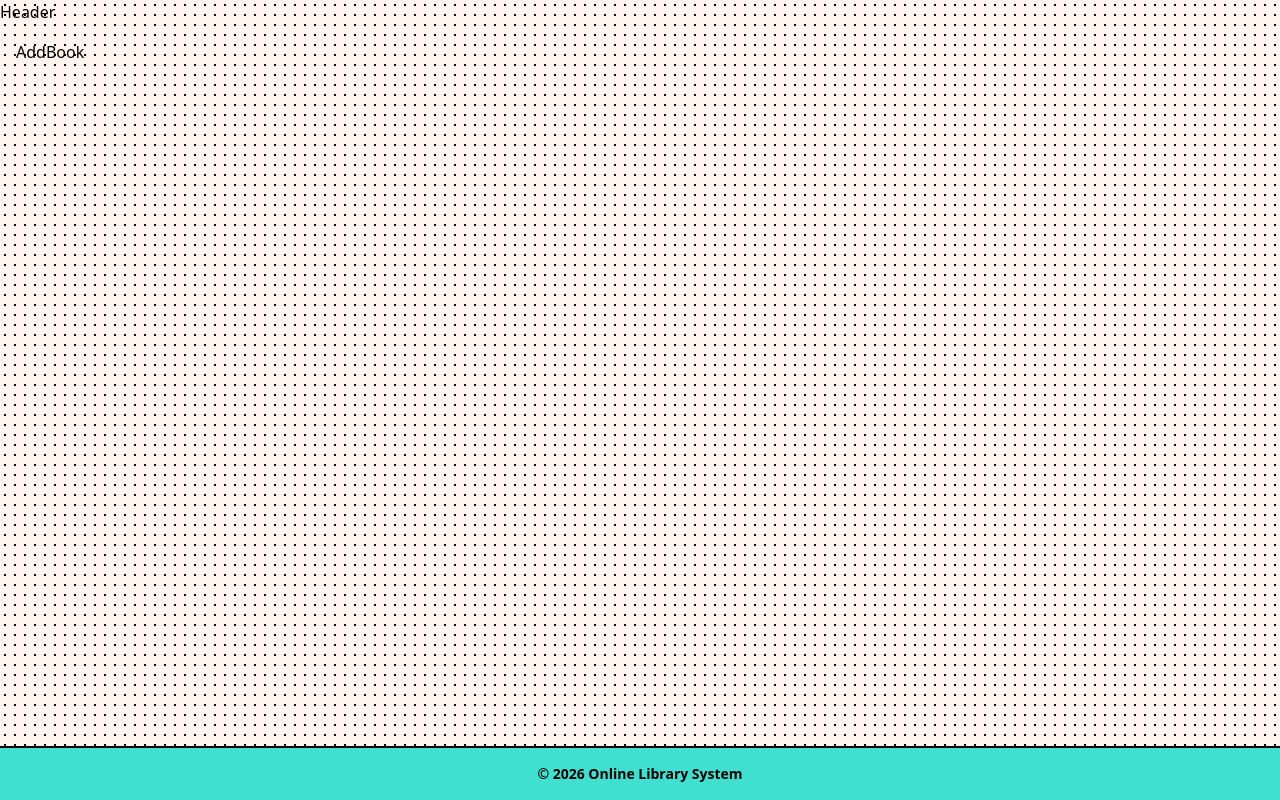
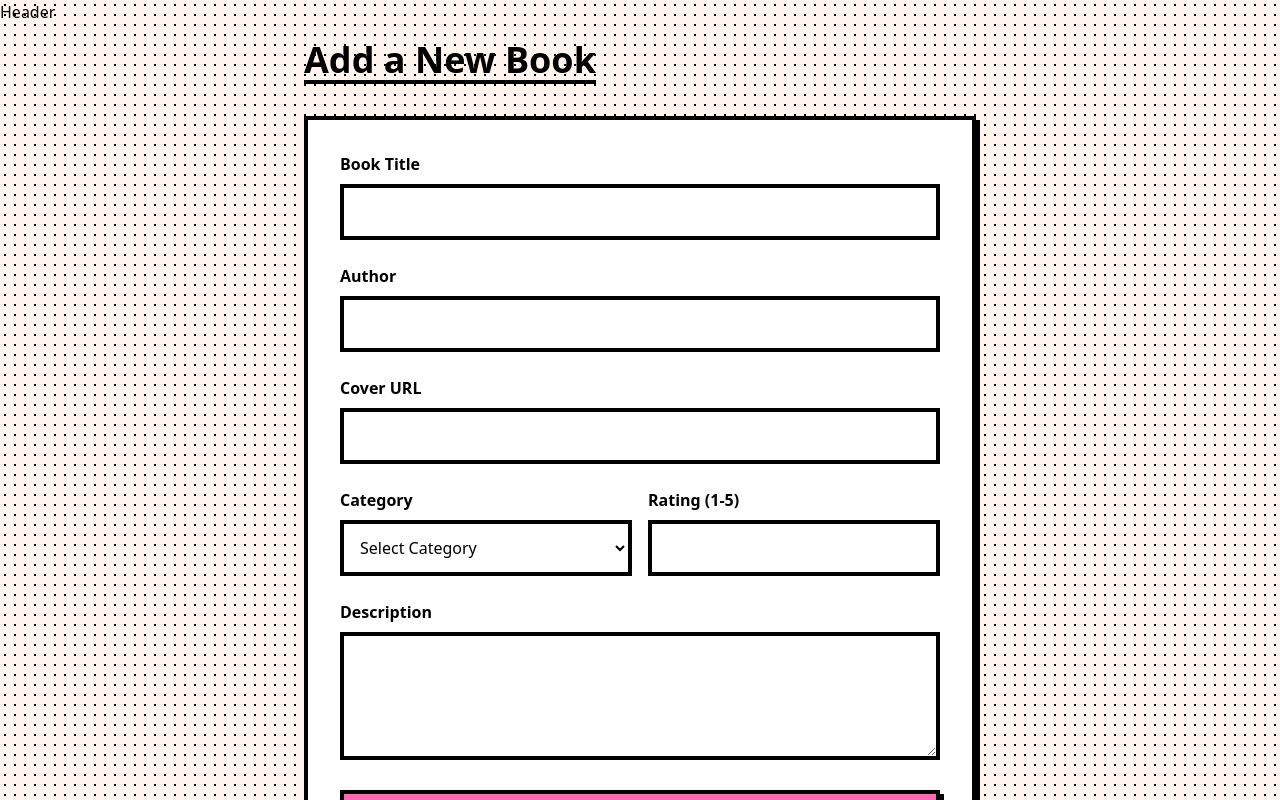
Before and after one commit to AtulMishra001/online-library, a React (Vite) app: page /add-book in a window 1280 px wide. Shown: the top 800 px of the page. Built offline with nearby package versions, Linux system fonts and the light colour scheme.

Commit message:
bookDetailes and addBook pages are designed and validated

```diff
--- a/src/pages/AddBook.jsx
+++ b/src/pages/AddBook.jsx
@@ -1,9 +1,185 @@
-import React from 'react'
+import { useState } from "react";
+import { useDispatch } from "react-redux";
+import { useNavigate } from "react-router-dom";
+import { addBook } from "../redux/booksSlice";
 
 const AddBook = () => {
+  const dispatch = useDispatch();
+  const navigate = useNavigate();
+
+  const [formData, setFormData] = useState({
+    title: "",
+    author: "",
+    category: "",
+    description: "",
+    rating: "",
+    url: ""
+  });
+
+  const [errors, setErrors] = useState({});
+
+  const handleChange = (e) => {
+    setFormData({ ...formData, [e.target.name]: e.target.value });
+  };
+
+  const validate = () => {
+    const newErrors = {};
+    if (!formData.title) newErrors.title = "Title is required";
+    if (!formData.author) newErrors.author = "Author is required";
+    if (!formData.category) newErrors.category = "Category is required";
+    if (!formData.description)
+      newErrors.description = "Description is required";
+    if (!formData.rating || formData.rating < 1 || formData.rating > 5) {
+      newErrors.rating = "Rating must be between 1 and 5";
+    }
+    if(!formData.url) newErrors.url = "Image URL is required."
+    return newErrors;
+  };
+
+  const handleSubmit = (e) => {
+    e.preventDefault();
+    const validationErrors = validate();
+
+    if (Object.keys(validationErrors).length > 0) {
+      setErrors(validationErrors);
+      return;
+    }
+
+    // Create new book object
+    const newBook = {
+      id: Date.now(), // Simple unique ID
+      ...formData,
+      rating: Number(formData.rating),
+      coverColor: "bg-memphis-blue", // Default color for new books
+    };
+
+    // 1. Dispatch to Redux
+    dispatch(addBook(newBook));
+
+    // 2. Redirect to Browse Page
+    // We navigate to the category of the new book to see it immediately
+    navigate(`/books/${formData.category}`);
+  };
+
   return (
-    <div>AddBook</div>
-  )
-}
+    <div className="max-w-2xl mx-auto">
+      <h1 className="text-4xl font-black mb-8 border-b-4 border-black inline-block">
+        Add a New Book
+      </h1>
 
-export default AddBook
+      <form
+        onSubmit={handleSubmit}
+        className="bg-white p-8 border-4 border-black shadow-hard space-y-6"
+      >
+        {/* Title */}
+        <div>
+          <label className="block font-bold mb-2">Book Title</label>
+          <input
+            type="text"
+            name="title"
+            value={formData.title}
+            onChange={handleChange}
+            className={`w-full p-3 border-4 ${errors.title ? "border-red-500" : "border-black"} focus:outline-none focus:shadow-hard transition-all`}
+          />
+          {errors.title && (
+            <p className="text-red-600 font-bold mt-1">{errors.title}</p>
+          )}
+        </div>
+
+        {/* Author */}
+        <div>
+          <label className="block font-bold mb-2">Author</label>
+          <input
+            type="text"
+            name="author"
+            value={formData.author}
+            onChange={handleChange}
+            className={`w-full p-3 border-4 ${errors.author ? "border-red-500" : "border-black"} focus:outline-none focus:shadow-hard transition-all`}
+          />
+          {errors.author && (
+            <p className="text-red-600 font-bold mt-1">{errors.author}</p>
+          )}
+        </div>
+        {/*URL field*/}
+        <div>
+          <label className="block font-bold mb-2">Cover URL</label>
+          <input
+            type="text"
+            name="url"
+            value={formData.url}
+            onChange={handleChange}
+            className={`w-full p-3 border-4 ${errors.url ? "border-red-500" : "border-black"} focus:outline-none focus:shadow-hard transition-all`}
+          />
+          {errors.url && (
+            <p className="text-red-600 font-bold mt-1">{errors.url}</p>
+          )}
+        </div>
+
+        {/* Category & Rating Row */}
+        <div className="grid grid-cols-2 gap-4">
+          <div>
+            <label className="block font-bold mb-2">Category</label>
+            <select
+              name="category"
+              value={formData.category}
+              onChange={handleChange}
+              className={`w-full p-3 border-4 ${errors.category ? "border-red-500" : "border-black"} focus:outline-none focus:shadow-hard bg-white`}
+            >
+              <option value="">Select Category</option>
+              <option value="Fiction">Fiction</option>
+              <option value="Non-Fiction">Non-Fiction</option>
+              <option value="Sci-Fi">Sci-Fi</option>
+              <option value="Tech">Tech</option>
+              <option value="Self-Help">Self-Help</option>
+            </select>
+            {errors.category && (
+              <p className="text-red-600 font-bold mt-1">{errors.category}</p>
+            )}
+          </div>
+
+          <div>
+            <label className="block font-bold mb-2">Rating (1-5)</label>
+            <input
+              type="number"
+              name="rating"
+              min="1"
+              max="5"
+              step="0.1"
+              value={formData.rating}
+              onChange={handleChange}
+              className={`w-full p-3 border-4 ${errors.rating ? "border-red-500" : "border-black"} focus:outline-none focus:shadow-hard`}
+            />
+            {errors.rating && (
+              <p className="text-red-600 font-bold mt-1">{errors.rating}</p>
+            )}
+          </div>
+        </div>
+
+        {/* Description */}
+        <div>
+          <label className="block font-bold mb-2">Description</label>
+          <textarea
+            name="description"
+            value={formData.description}
+            onChange={handleChange}
+            rows="4"
+            className={`w-full p-3 border-4 ${errors.description ? "border-red-500" : "border-black"} focus:outline-none focus:shadow-hard`}
+          ></textarea>
+          {errors.description && (
+            <p className="text-red-600 font-bold mt-1">{errors.description}</p>
+          )}
+        </div>
+
+        {/* Submit Button */}
+        <button
+          type="submit"
+          className="w-full bg-memphis-pink text-white font-black text-xl py-4 border-4 border-black shadow-hard hover:shadow-hard-hover hover:translate-y-1 hover:translate-x-1 transition-all uppercase"
+        >
+          Add Book to Library
+        </button>
+      </form>
+    </div>
+  );
+};
+
+export default AddBook;
--- a/src/pages/BookDetails.jsx
+++ b/src/pages/BookDetails.jsx
@@ -1,9 +1,65 @@
-import React from 'react'
+import { useParams, Link, useNavigate } from "react-router-dom";
+import { useSelector } from "react-redux";
+import { selectBooks } from "../redux/booksSlice";
 
 const BookDetails = () => {
+  const { id } = useParams();
+  const navigate = useNavigate(); // Hook to go back
+  const books = useSelector(selectBooks);
+
+  const book = books.find((b) => b.id === parseInt(id));
+
+  if (!book) {
+    return (
+      <div className="text-center text-2xl font-black mt-20">
+        Book not found!
+      </div>
+    );
+  }
+
   return (
-    <div>BookDetails</div>
-  )
-}
+    <div className="max-w-4xl mx-auto mt-10">
+      <button
+        onClick={() => navigate(-1)} // Go back to previous page
+        className="mb-6 font-bold underline decoration-4 decoration-memphis-pink hover:text-memphis-pink text-xl"
+      >
+        &larr; Back to Browse
+      </button>
 
-export default BookDetails
+      <div className="bg-white border-4 border-black shadow-hard p-8 md:p-12 flex flex-col md:flex-row gap-8">
+        {/* Fake Book Cover */}
+        <div
+          className={`w-full md:w-1/3 h-64 md:h-auto border-4 border-black ${book.coverColor || "bg-memphis-blue"} flex items-center justify-center`}
+        >
+          <img src={book.url} alt="" />
+        </div>
+
+        {/* Info */}
+        <div className="flex-1">
+          <h1 className="text-5xl font-black mb-2">{book.title}</h1>
+          <h2 className="text-2xl font-bold text-gray-600 mb-4">
+            by {book.author}
+          </h2>
+
+          <div className="flex items-center gap-4 mb-6">
+            <span className="bg-memphis-yellow px-3 py-1 border-2 border-black font-bold">
+              {book.category}
+            </span>
+            <span className="font-black text-xl text-memphis-pink">
+              {"★".repeat(Math.floor(book.rating))} ({book.rating})
+            </span>
+          </div>
+
+          <h3 className="text-xl font-bold border-b-2 border-black mb-2">
+            Description
+          </h3>
+          <p className="text-lg leading-relaxed font-medium">
+            {book.description}
+          </p>
+        </div>
+      </div>
+    </div>
+  );
+};
+
+export default BookDetails;
--- a/src/redux/booksSlice.js
+++ b/src/redux/booksSlice.js
@@ -10,7 +10,7 @@ const booksSlice = createSlice({
     // action to add a new book.
     addBook: (state, action) => {
       // Logic to add a new book
-      state.books.push(action.payload);
+      state.items.push(action.payload);
     },
   },
 });
```
